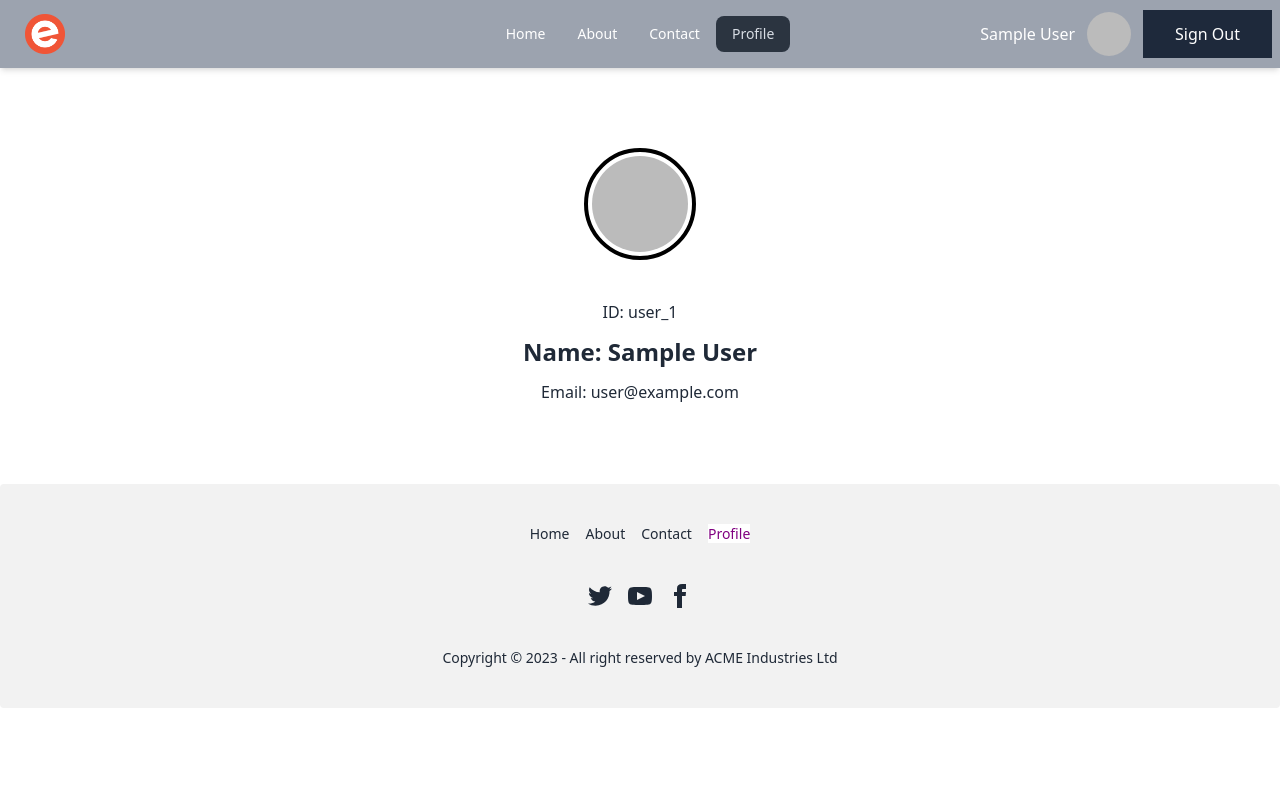
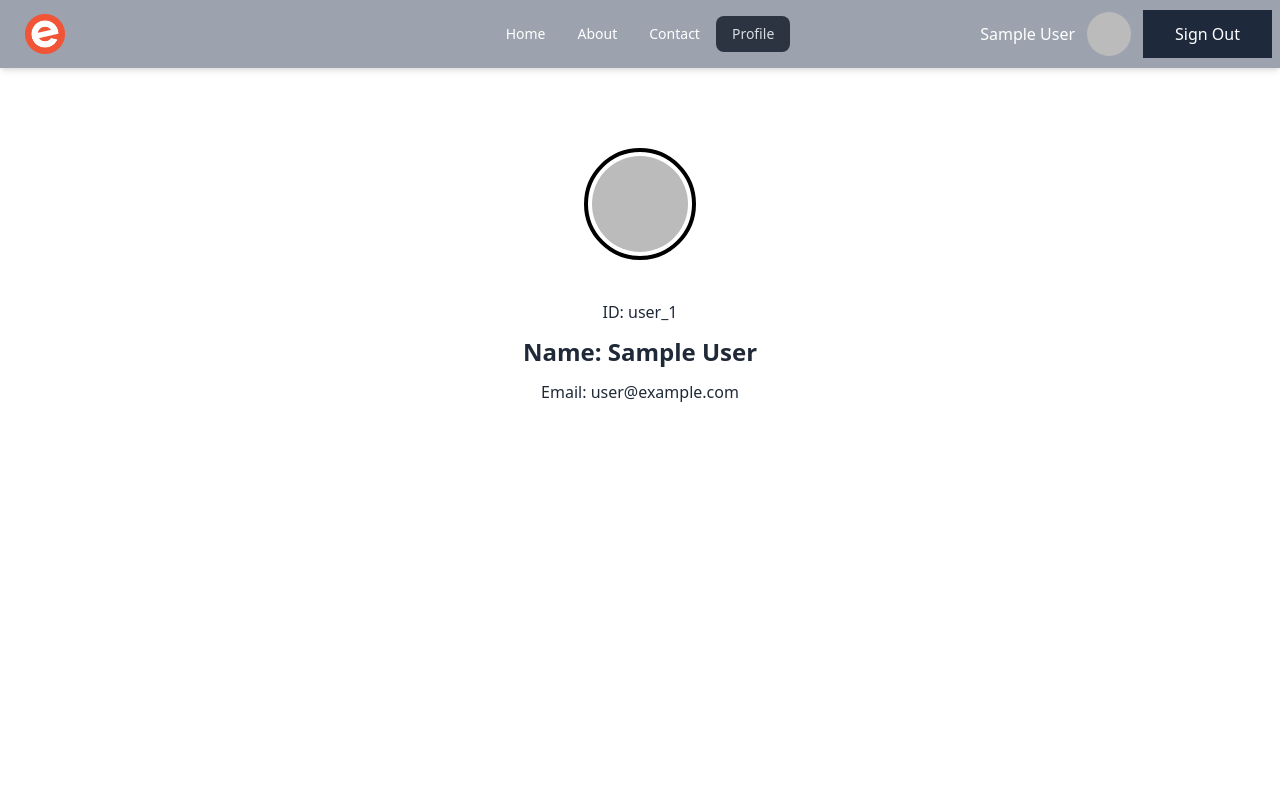
Before and after one commit to promahbubul/education-and-training-events, a React (Vite) app: page /profile in a window 1280 px wide. Shown: the top 800 px of the page. Built offline with nearby package versions, Linux system fonts and the light colour scheme; no server answers; sample sign-in values are in the browser's storage.

Commit message:
Update Profile.jsx

```diff
--- a/src/Pages/Profile/Profile.jsx
+++ b/src/Pages/Profile/Profile.jsx
@@ -8,7 +8,7 @@ const Profile = () => {
   console.log(user?.displayName, user?.email, user?.photoURL, user?.uid);
   return (
     <div>
-      <div className="max-w-lg  mt-20 mx-auto text-center">
+      <div className="max-w-lg min-h-screen m-auto  mt-20 text-center">
         {user.photoURL ? (
           <img
             className="text-center
```
